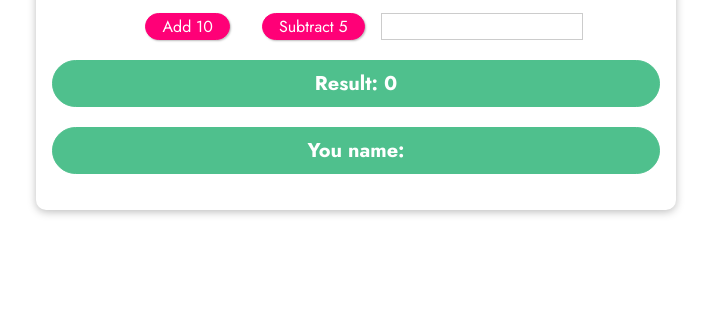
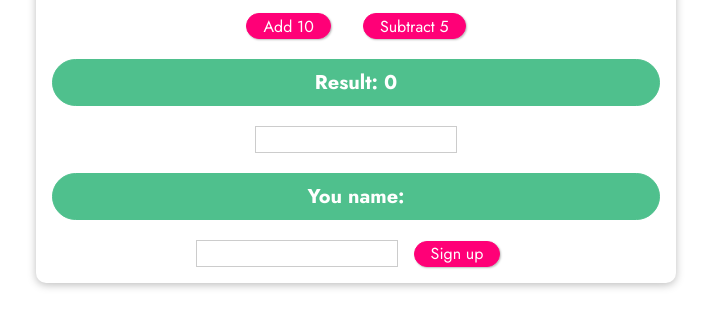
Before and after one commit to sangwondee/vue-the-complete-guide, a plain HTML site: page basics-03-events-starting-code/index.html in a window 1280 px wide. Shown: the part 286-614 px from the top of the page, without its empty margins (284-995 px from the left). Drawn offline with nearby package versions, Linux system fonts and the light colour scheme.

Commit message:
Exploring Event Modifiers

```diff
--- a/basics-03-events-starting-code/app.js
+++ b/basics-03-events-starting-code/app.js
@@ -2,10 +2,17 @@ const app = Vue.createApp({
   data() {
     return {
       counter: 0,
-      name: ""
+      name: "",
+      confirmName: ""
     }
   },
   methods: {
+    confirmInput() {
+      this.confirmName = this.name
+    },
+    submitForm() {
+      alert('click event key modify')
+    },
     setName(event, lastname) {
       this.name = event.target.value + ' ' + lastname
     },
--- a/basics-03-events-starting-code/index.html
+++ b/basics-03-events-starting-code/index.html
@@ -22,11 +22,18 @@
       <!-- v-on คือทำงานเกี่ยวกับ Event Lisinger -->
       <!-- เราสามารถส่งผ่าน parameter ได้โดยวิธีนี้ -->
       <button v-on:click="add(10)">Add 10</button>
-      <button v-on:click="reduce(5)">Subtract 5</button>
+      <!-- ปุ่มก็สามารถทำ Events Modifiers เช่นแบบนี้ .right คือบังคับให้ปุ่มต้อง คลิกขวาจัวเลขถึงจะลด-->
+      <button v-on:click.right="reduce(5)">Subtract 5</button>
+      <p>Result: {{ counter }}</p>
+
       <!-- เราสามารถใส่ event เหมือนกับ js ธรรมดาได้เลย -->
-      <input type="text" v-on:input="setName($event, 'sanwondee')">
-      <p>Result: {{ counter }}</p>
-      <p>You name: {{ name }}</p>
+      <input type="text" v-on:input="setName($event, 'sanwondee')" v-on:keyup.enter="confirmInput">
+      <p>You name: {{ confirmName }}</p>
+      <!-- Event Modifi  .prevent คือ  event.preventDefault เหมือน js ปกติ -->
+      <form v-on:submit.prevent="submitForm">
+        <input type="text">
+        <button>Sign up</button>
+      </form>
     </section>
   </body>
 </html>
```
